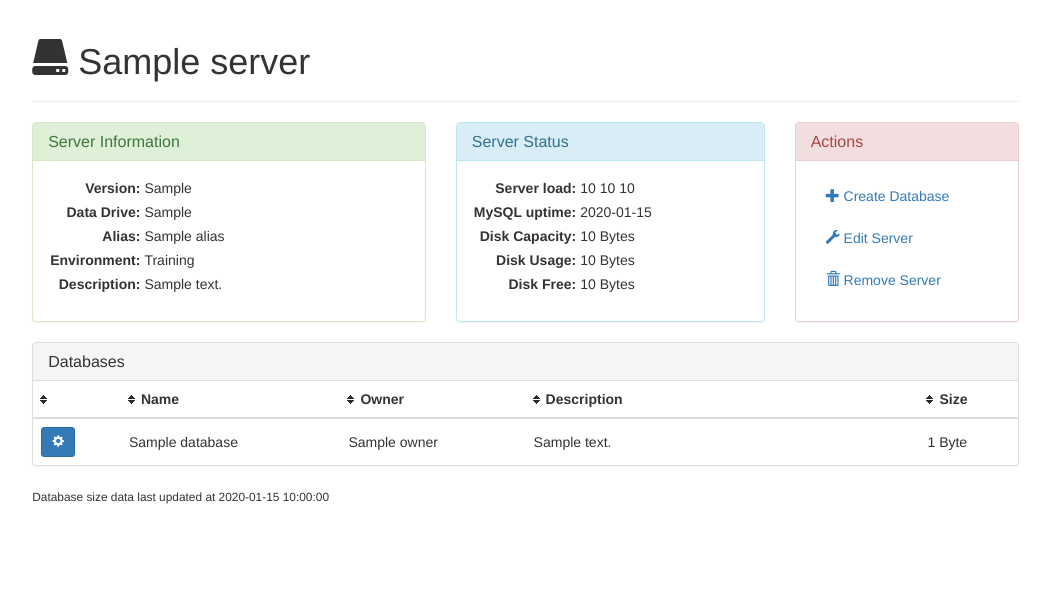
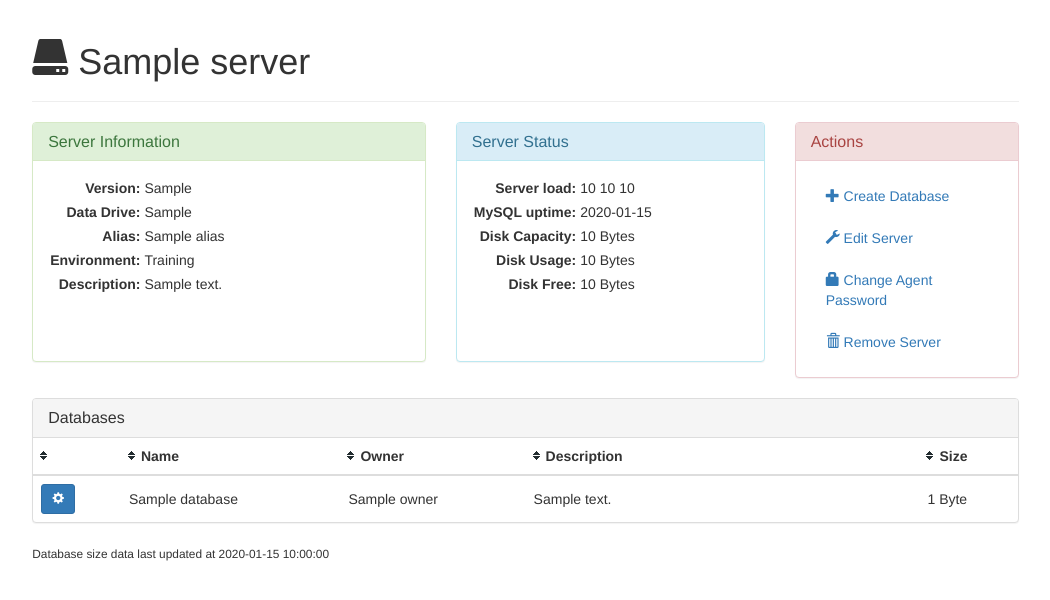
Before and after one commit to divad/mysqladm, a Python web app: template templates/server.html in a window 1280 px wide. Shown: the part 51-651 px from the top of the page, without its empty margins (187-1237 px from the left). Run offline with Jinja, Linux system fonts and the light colour scheme; the template is opened without the code that fills it: most values are stand-ins (such as "Sample title", 1, 10 or a date in 2020); some libraries are stand-ins or nearby versions.

Commit message:
Updated to allow agent password to be changed. Fixes #1

```diff
--- a/static/css/mysqladm.css
+++ b/static/css/mysqladm.css
@@ -22,6 +22,11 @@
 .panel2k
 {
 	min-height: 200px;
+}
+
+.panel24k
+{
+	min-height: 240px;
 }
 
 .panel42k
--- a/templates/server.html
+++ b/templates/server.html
@@ -62,10 +62,10 @@
 					<input type="hidden" name="server_hostname" value="{{ server.hostname }}" />
 					<div class="form-group">
 						<label for="inputAlias" class="col-lg-2 control-label">Alias</label>
-							<div class="col-lg-10">
-								<input type="text" class="form-control" id="inputAlias" name="server_alias" {% if server.alias %}value="{{ server.alias }}" {% endif %}>
-							</div>
+						<div class="col-lg-10">
+							<input type="text" class="form-control" id="inputAlias" name="server_alias" {% if server.alias %}value="{{ server.alias }}" {% endif %}>
 						</div>
+					</div>
 					<div class="form-group">
 						<label for="inputDescription" class="col-lg-2 control-label">Description</label>
 						<div class="col-lg-10">
@@ -100,6 +100,34 @@
 				<div class="modal-footer">
 					<button type="button" class="btn btn-default" data-dismiss="modal">Cancel</button>
 					<button type="submit" class="btn btn-primary">Save changes</button>
+				</div><!-- /.modal-footer -->
+			</form><!-- /.form -->
+		</div><!-- /.modal-content -->
+	</div><!-- /.modal-dialog -->
+</div><!-- /.modal -->
+
+<div class="modal fade" id="change-agent-password">
+	<div class="modal-dialog modal-lg">
+		<div class="modal-content">
+			<div class="modal-header">
+				<button type="button" class="close" data-dismiss="modal" aria-hidden="true">&times;</button>
+				<h4 class="modal-title">Change server agent password</h4>
+			</div>
+			<form class="form-horizontal" role="form" method="POST">
+				<div class="modal-body">
+					<input type="hidden" name="_csrf_token" value="{{ csrf_token() }}" />
+					<input type="hidden" name="server_hostname" value="{{ server.hostname }}" />
+					<input type="hidden" name="passwd" value="yes" />
+					<div class="form-group">
+						<label for="inputAlias" class="col-lg-2 control-label">Password</label>
+						<div class="col-lg-10">
+							<input type="password" class="form-control" id="inputPassword" name="agent_password" placeholder="Agent password stored in /opt/mysqlagent/mysql.conf">
+						</div>
+					</div>
+				</div><!-- /.modal-body -->
+				<div class="modal-footer">
+					<button type="button" class="btn btn-default" data-dismiss="modal">Cancel</button>
+					<button type="submit" class="btn btn-primary">Change Password</button>
 				</div><!-- /.modal-footer -->
 			</form><!-- /.form -->
 		</div><!-- /.modal-content -->
@@ -148,7 +176,7 @@ $(document).ready(function()
 
 <div class="row">
 	<div class="col-md-5">
-		<div class="panel panel-success panel2k">
+		<div class="panel panel-success panel24k">
 			<div class="panel-heading">
 				<h3 class="panel-title">Server Information</h3>
 			  </div>
@@ -181,7 +209,7 @@ $(document).ready(function()
 		</div>
 	</div>
 	<div class="col-md-4">
-		<div class="panel panel-info panel2k">
+		<div class="panel panel-info panel24k">
 			<div class="panel-heading">
 				<h3 class="panel-title">Server Status</h3>
 			  </div>
@@ -218,7 +246,7 @@ $(document).ready(function()
 		</div>
 	</div>
 	<div class="col-md-3">
-		<div class="panel panel-danger panel2k">
+		<div class="panel panel-danger panel24k">
 			<div class="panel-heading">
 				<h3 class="panel-title">Actions</h3>
 			</div>
@@ -234,7 +262,12 @@ $(document).ready(function()
 				  <li>
 				  	<a href="#" data-toggle="modal" data-target="#edit-server"><span class="glyphicon glyphicon-wrench"></span> Edit Server</a>
 				  </li>
-				  <li><a href="#" data-toggle="modal" data-target="#remove-server"><span class="glyphicon glyphicon-trash"></span> Remove Server</a></li>
+				  <li>
+				  	<a href="#" data-toggle="modal" data-target="#change-agent-password"><span class="glyphicon glyphicon-lock"></span> Change Agent Password</a>
+				  </li>
+				  <li>
+					<a href="#" data-toggle="modal" data-target="#remove-server"><span class="glyphicon glyphicon-trash"></span> Remove Server</a>
+				</li>
 				</ul>
 			</div>
 		</div>
```
Also changed, not shown: servers.py (+21 -0 lines).
